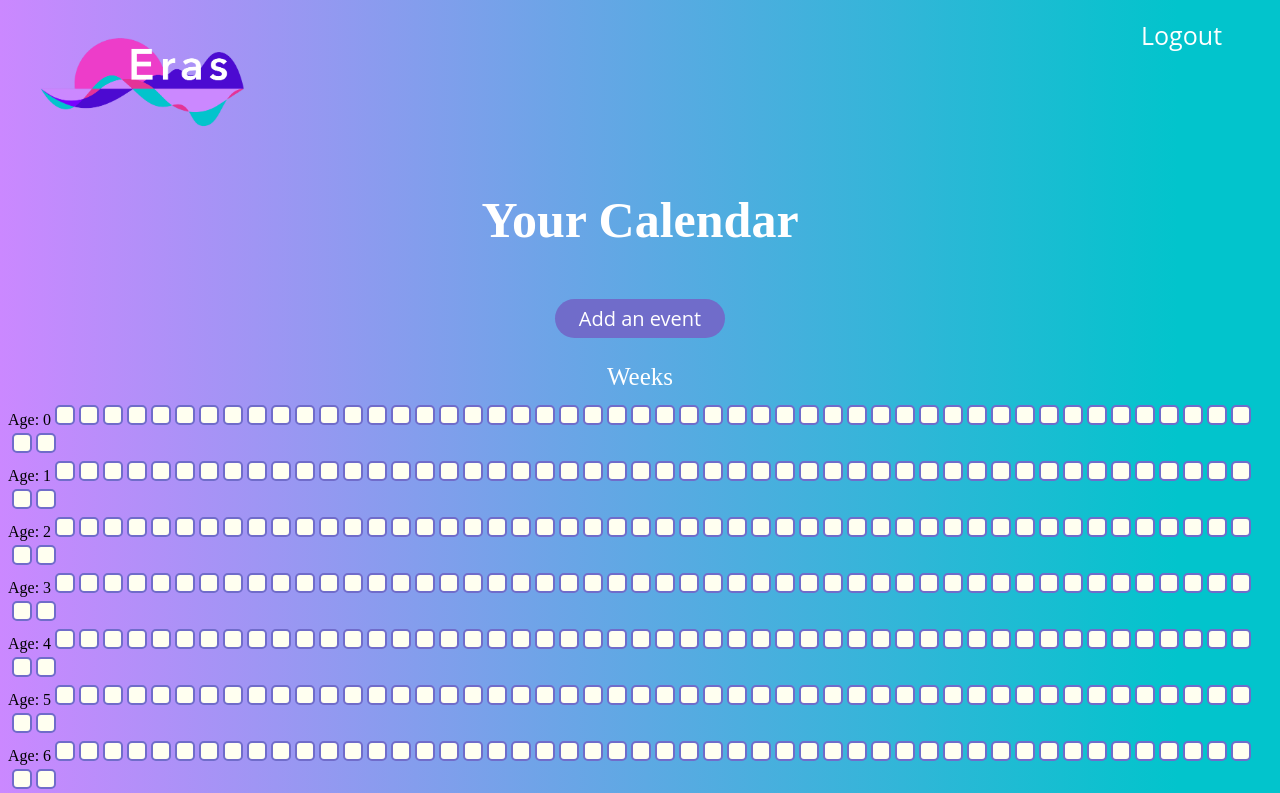
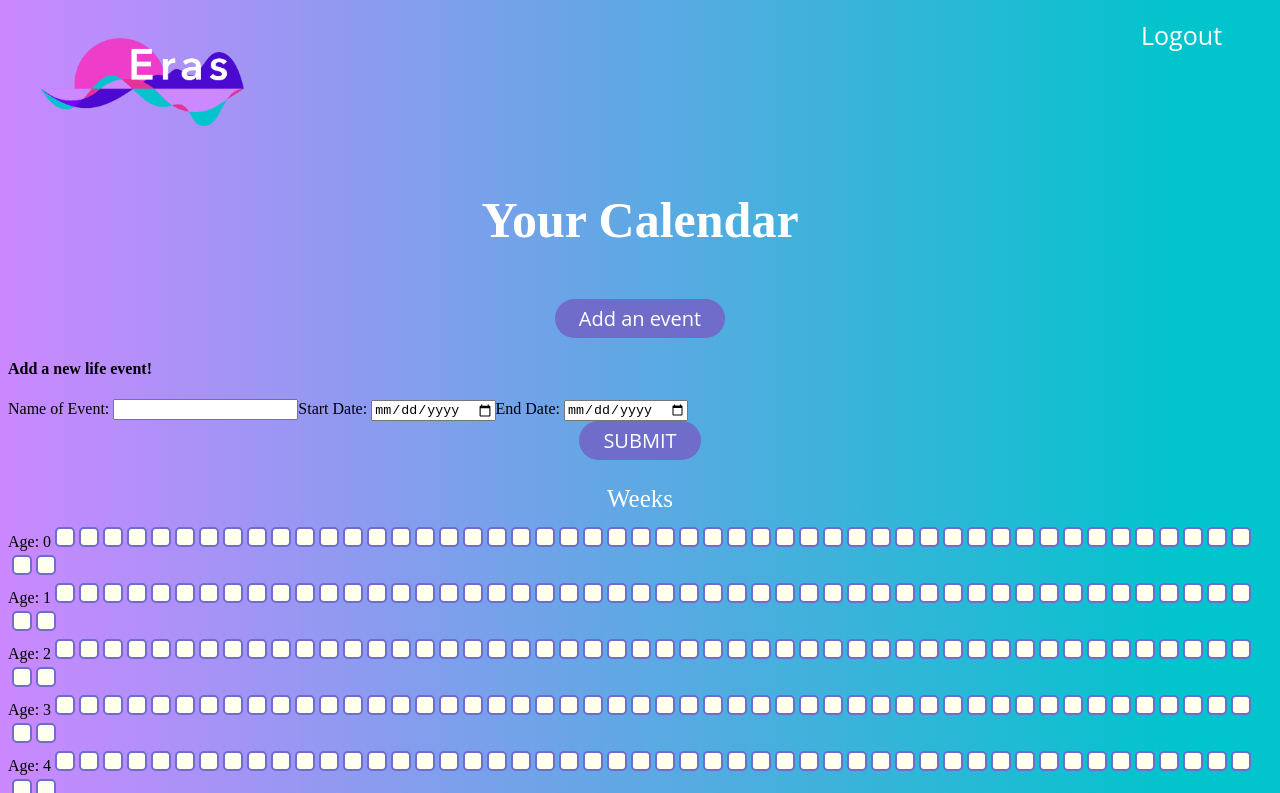
Before and after one commit to Turing-Eras/front_end, a React (Create React App) app: page /calender in a window 1280 px wide. Shown: the top 793 px of the page. Built offline with nearby package versions, Linux system fonts and the light colour scheme.

Commit message:
New event form is now rendering

```diff
--- a/src/Components/CalendarComponent/CalendarComponent.tsx
+++ b/src/Components/CalendarComponent/CalendarComponent.tsx
@@ -1,6 +1,7 @@
 import React, { useEffect, useState } from 'react';
 import Week from '../Week/Week';
 import NavBar from '../NavBar/NavBar';
+import Event from '../Event/Event'
 import './CalendarComponent.css';
 import AdditionalQuestions from '../AdditionalQuestions/AdditionalQuestions'
 
@@ -25,6 +26,7 @@ const CalendarComponent = () => {
       <NavBar />
       <h1 className='calendar-title'>Your Calendar</h1>
       <button>Add an event</button>
+        <Event />
       <p className='week-title'>Weeks</p>
       <div className='calendar-area'>
       {display}
--- a/src/Components/EventForm/EventForm.tsx
+++ b/src/Components/EventForm/EventForm.tsx
@@ -12,11 +12,6 @@ type EventProps = {
   handleLifeEvent: HandleLifeEvent;
   handleClearEvent: HandleClearEvent;
 };
-
-// type SetAnswer = (answer: string[]) => void;
-
-
-
 
 export const EventForm = ( props: EventProps ) => (
   <form>
```
